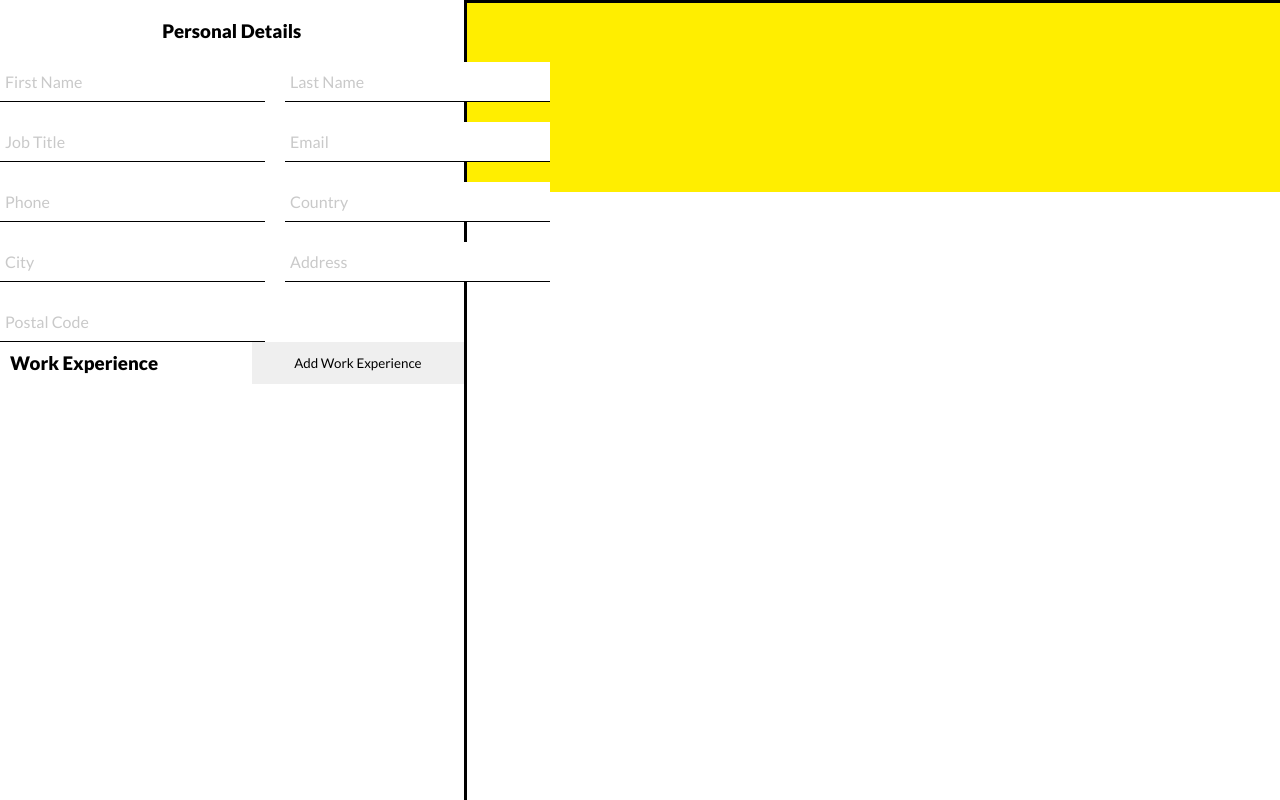
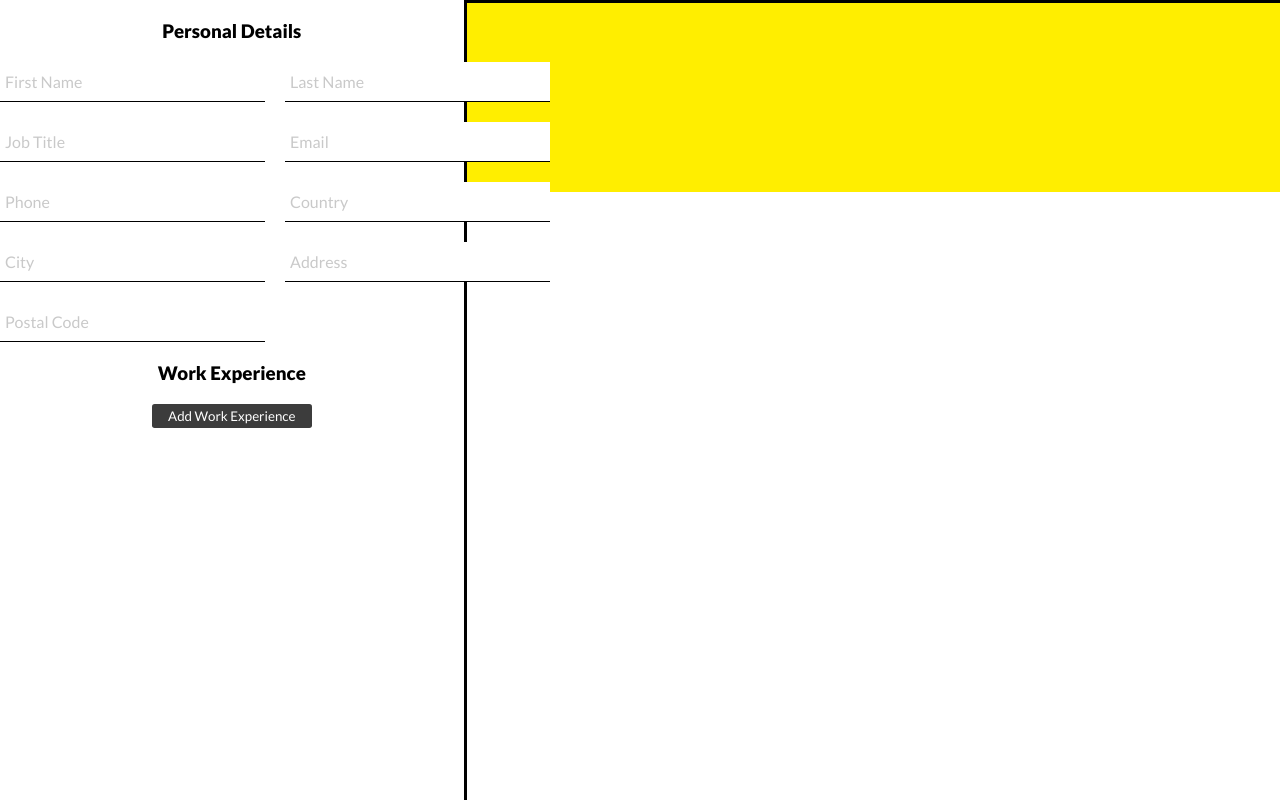
Before and after one commit to raps2019/resume-builder-Superseded-, a React (Create React App) app: page / in a window 1280 px wide. Shown: the top 800 px of the page. Built offline with nearby package versions, Linux system fonts and the light colour scheme.

Commit message:
Added CSS for inputs and buttons

```diff
--- a/src/components/forms/WorkExperience.js
+++ b/src/components/forms/WorkExperience.js
@@ -89,14 +89,12 @@ class WorkExperience extends Component {
 
     return (
       <div>
-        <div className="work-experience-input-container">
-          <div className='work-experience-heading-container'>
-            <h3 className="input-category-heading">Work Experience</h3>
-            <button onClick={handleAddWorkExperience}>Add Work Experience</button>
-          </div>
-          <div>
-            {workExperienceList}
-          </div>
+        <h3 className="heading">Work Experience</h3>
+        <div className="container__button">
+          <button onClick={handleAddWorkExperience} className="button button--add">Add Work Experience</button>
+        </div>
+        <div>
+          {workExperienceList}
         </div>
       </div>
     )
--- a/src/components/styles.css
+++ b/src/components/styles.css
@@ -66,7 +66,32 @@ html, body, div, h1, h2, h3, h4, h5, h6, p, input, label, button
   padding: 20px 0px;
 }
 
+.container__button {
+  display: flex;
+  align-items: center;
+  justify-content: center;
+}
 
+.button {
+   padding:0.3em 1.2em;
+   border-radius:0.2em;
+   font-weight:300;
+   color:#FFFFFF;
+   text-align:center;
+   transition: all 0.2s;
+  }
+
+  .button:hover{
+    background-color: var(--primary);
+  }
+
+  .button--add {
+    background-color :rgb(60, 60, 60);
+    align-items: center;
+    justify-content: center;
+    justify-self: center;
+    justify-items: center;
+  }
 
 
 
@@ -147,7 +172,7 @@ html, body, div, h1, h2, h3, h4, h5, h6, p, input, label, button
   font-size: 0.75em;
 } */
 
-.input-category-heading {
+/* .input-category-heading {
   text-align: left;
   padding: 10px;
 }
@@ -174,8 +199,4 @@ html, body, div, h1, h2, h3, h4, h5, h6, p, input, label, button
   text-align: center;
   color: grey;
 }
-
-.work-experience-heading-container {
-  display: grid;
-  grid-auto-flow: column;
-}
+ */
```
